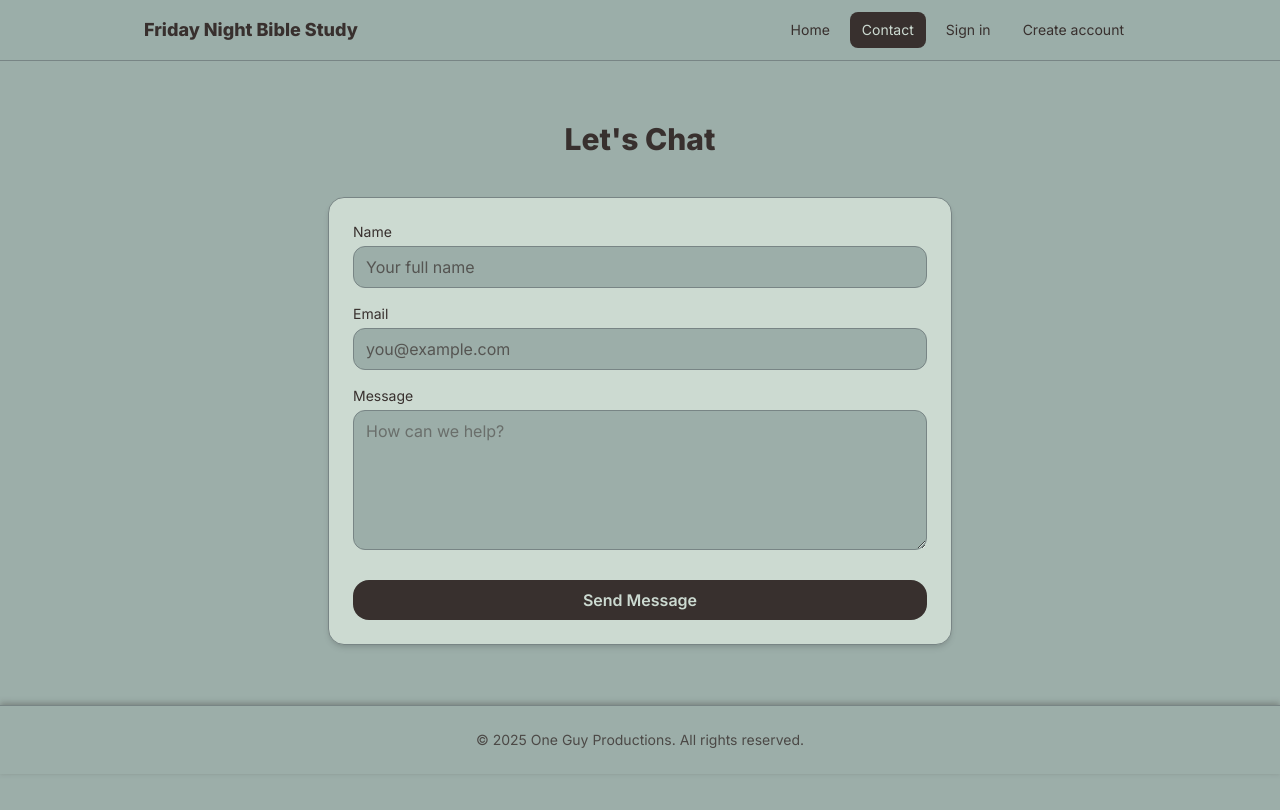
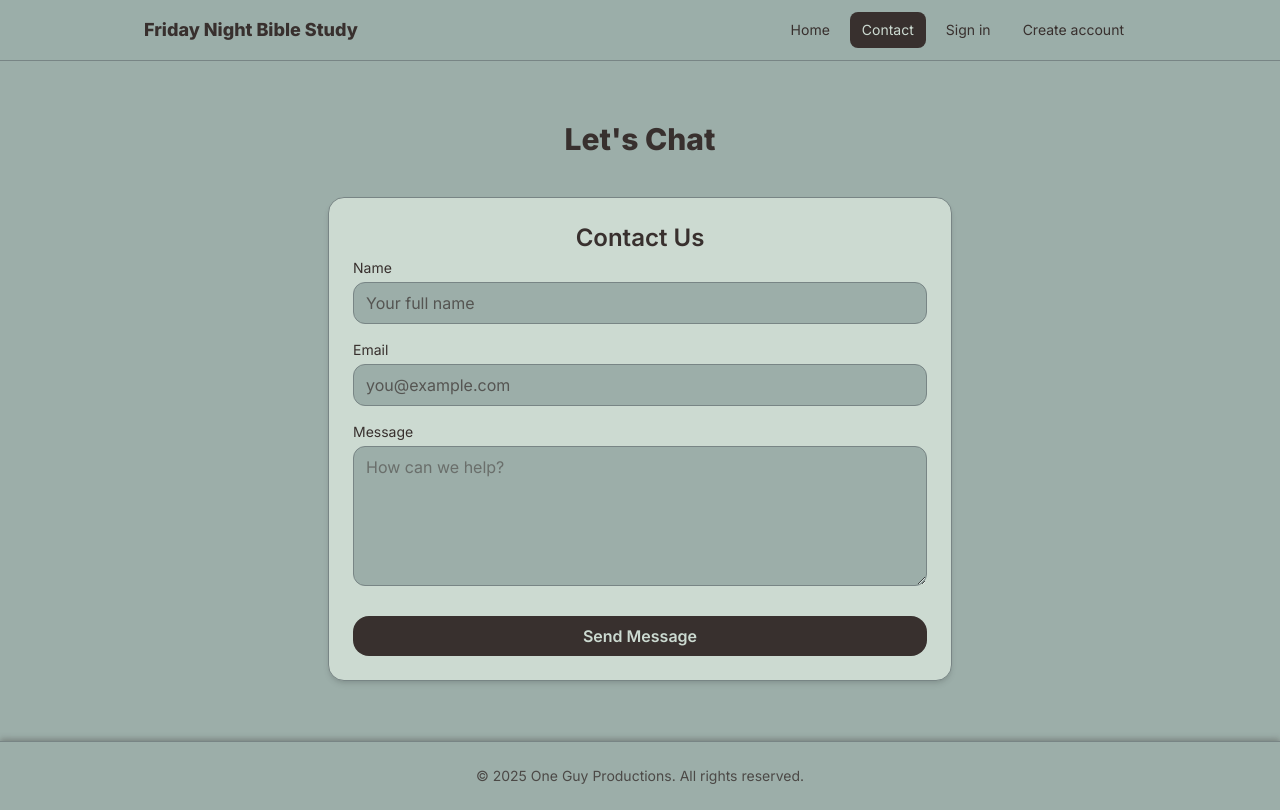
Before and after one commit to nathangreen1632/FridayBibleStudy, a React (Vite) app in the folder Client/: page /contact in a window 1280 px wide. Built offline with nearby package versions, Linux system fonts and the light colour scheme; no server answers.

Commit message:
feat(client): enhance `ContactFormView` with header and full-width container
- Add a "Contact Us" header to improve form context and usability.
- Set the form container width to full for consistent layout styling.

```diff
--- a/Client/src/components/contact/ContactForm.view.tsx
+++ b/Client/src/components/contact/ContactForm.view.tsx
@@ -13,7 +13,7 @@ export default function ContactFormView({
                                           form, submitting, savedMsg, error, onChange, onSubmit,
                                         }: Readonly<Props>): React.ReactElement {
   return (
-    <div className="rounded-2xl shadow-md p-6 bg-[var(--theme-surface)] border border-[var(--theme-border)]">
+    <div className="w-full rounded-2xl shadow-md p-6 bg-[var(--theme-surface)] border border-[var(--theme-border)]">
       {savedMsg && (
         <div className="mb-4 rounded-lg px-4 py-3 text-sm bg-emerald-100 text-emerald-800 dark:bg-emerald-900 dark:text-emerald-100">
           {savedMsg}
@@ -27,6 +27,7 @@ export default function ContactFormView({
 
       <div className="space-y-4">
         <label className="block">
+          <h2 className="text-2xl text-center font-semibold mb-1">Contact Us</h2>
           <span className="block text-sm mb-1">Name</span>
           <input
             className="w-full rounded-xl px-3 py-2 bg-[var(--theme-bg)] text-[var(--theme-text)] border border-[var(--theme-border)] focus:outline-none focus:ring-2 focus:ring-[var(--theme-focus)]"
```
